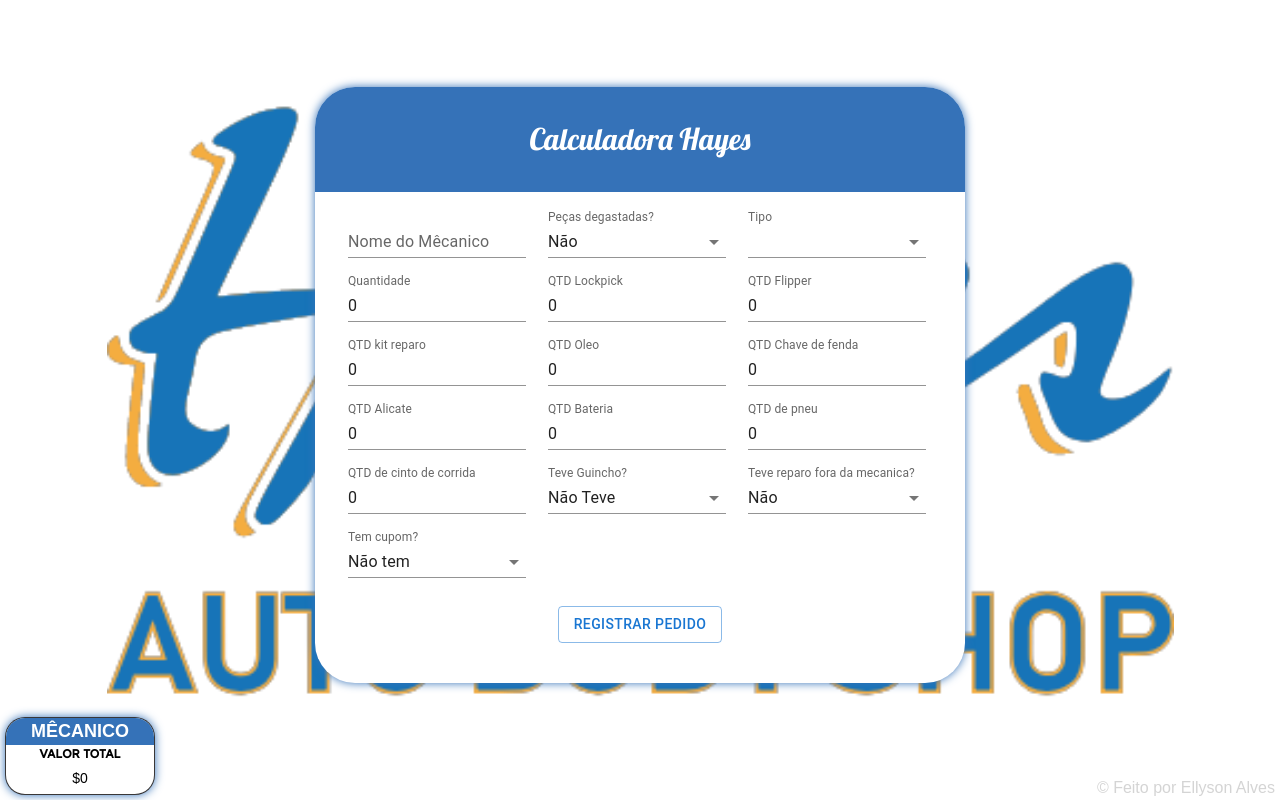
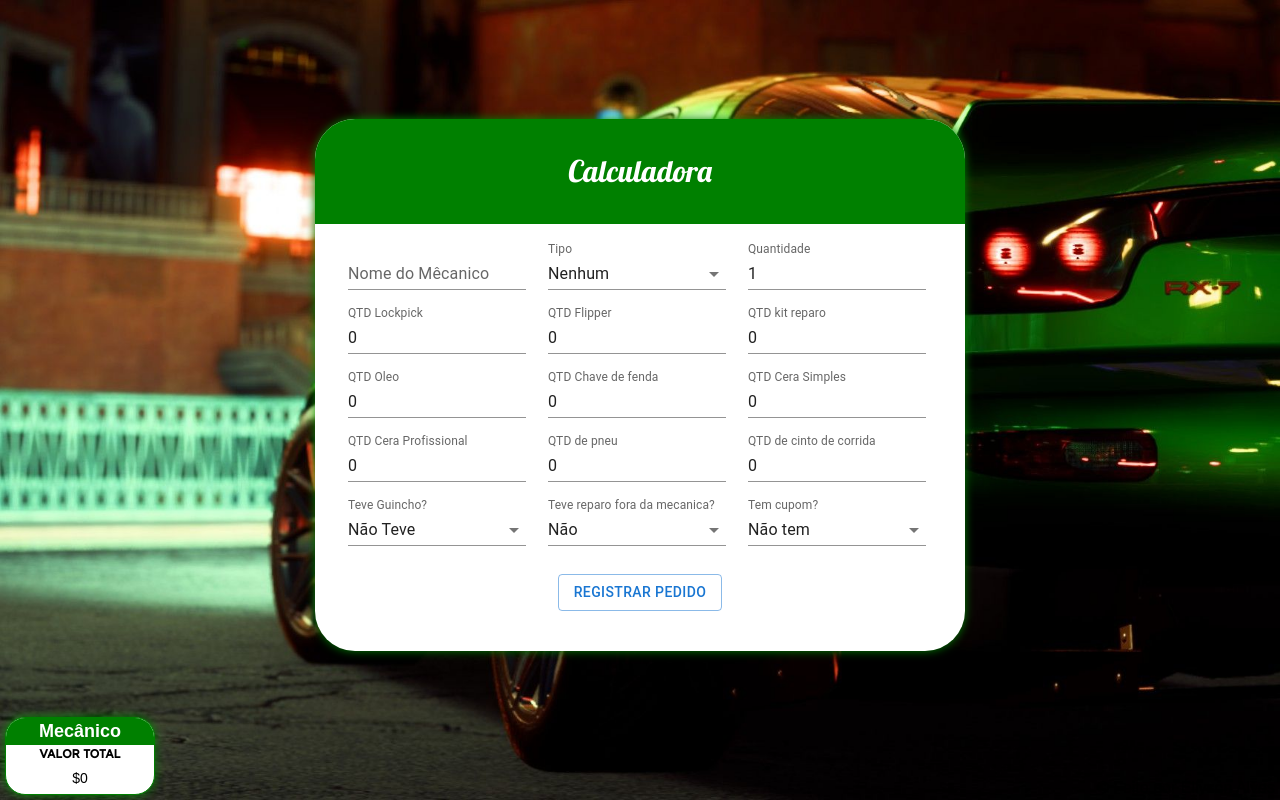
Before and after one commit to yunorp/hayes-v3, a Next.js app: page / in a window 1280 px wide. Built offline with nearby package versions, Linux system fonts and the light colour scheme.

Commit message:
feat: change UI

```diff
--- a/src/pages/api/route.ts
+++ b/src/pages/api/route.ts
@@ -6,7 +6,6 @@ type SheetForm = {
   custumizador: string;
   tipo: number;
   quantidade: number;
-  desgastado: number;
   QTDlockpick: number;
   QTDflipper: number;
   QTDkm: number;
@@ -21,6 +20,7 @@ type SheetForm = {
   valorEmpresa: number;
   valorMaoDeObra: number;
   result: number;
+  role: string;
 };
 
 export default async function handler(req: NextApiRequest, res: NextApiResponse) {
@@ -63,9 +63,8 @@ export default async function handler(req: NextApiRequest, res: NextApiResponse)
           values: [
             [
               body.custumizador,
-              `=IFS(${body.tipo}=0;"Nenhuma";${body.tipo}=1700;"S";${body.tipo}=3200;"S";${body.tipo}=1500;"A";${body.tipo}=2700;"A";${body.tipo}=1300;"B";${body.tipo}=2300;"B";${body.tipo}=1100;"C";${body.tipo}=1700;"C";${body.tipo}=901;"D";${body.tipo}=1501;"D";${body.tipo}=900;"M";${body.tipo}=1500;"M")`,
+              `=IFS(${body.tipo}=0;"Nenhuma";${body.tipo}=700;"S";${body.tipo}=3200;"S";${body.tipo}=600;"A";${body.tipo}=2700;"A";${body.tipo}=500;"B";${body.tipo}=2300;"B";${body.tipo}=400;"C";${body.tipo}=1700;"C";${body.tipo}=250;"D";${body.tipo}=1501;"D";${body.tipo}=650;"M";${body.tipo}=1500;"M")`,
               body.quantidade,
-              `=IFS(${body.desgastado} = 0;"Sim"; ${body.desgastado} = 1;"Não")`,
               body.QTDlockpick,
               body.QTDflipper,
               `=IFS(${body.QTDkm} = 0;"Não Teve"; ${body.QTDkm} = 500;"Sul"; ${body.QTDkm} = 700;"Sandy Shores"; ${body.QTDkm} = 1000;"Paleto")`,
@@ -79,6 +78,7 @@ export default async function handler(req: NextApiRequest, res: NextApiResponse)
               body.QTDcinto,
               body.result,
               body.valorMaoDeObra,
+              body.role,
             ],
           ],
         },
--- a/src/pages/index.module.css
+++ b/src/pages/index.module.css
@@ -12,7 +12,7 @@
 }
 
 .main{
-    --primary: #3572b8;
+    --primary: green;
     width: 100%;
     height: 100vh;
     display: flex;
@@ -35,7 +35,7 @@
     align-items:center;
     background-color: white;
     border-radius: 40px;
-    box-shadow: 0px 0px 10px 0px var(--primary);
+    box-shadow: 0px 0px 10px 0px green;
     margin-bottom: 30px;
   }
   .main .box2{
@@ -80,11 +80,11 @@
   .boxTotal{
     width: 150px;
     height: auto;
-    border: 1px solid rgba(37, 35, 35, 0.904);
+    border: 1px solid green;
     border-radius: 20px;
     text-align: center;
     background-color: white;
-    box-shadow: 0px 0px 10px 0px var(--primary);
+    box-shadow: 0px 0px 10px 0px green;
   }
   .boxTotal h1{
     color:white;
@@ -129,7 +129,7 @@
     padding-right: 5px;
   }
   .assinatura p{
-    color: rgba(128, 128, 128, 0.336);
+    color: rgba(0, 0, 0, 0.699);
   }
   @media (max-width: 1000px){
 
--- a/src/pages/index.tsx
+++ b/src/pages/index.tsx
@@ -23,7 +23,7 @@ export default function Home() {
 
 
 
-  const [value1, setValue1] = React.useState<number>(0);
+  const [value1, setValue1] = React.useState<number>(1);
   const [value2, setValue2] = React.useState<number>(0);
   const [QTDlockpick, setQTDlockpick] = React.useState<number>(0);
   const [QTDflipper, setQTDflipper] = React.useState<number>(0);
@@ -35,8 +35,8 @@ export default function Home() {
   const [QTDbateria, setQTDbateria] = React.useState<number>(0);
   const [ReparoFora, setReparoFora] = React.useState<number>(0);
   const [QTDkm, setQTDkm] = React.useState<number>(0);
+  const [QTDcinto, setQTDcinto] = React.useState<number>(0);
   const [QTDdesconto, setQTDdesconto] = React.useState<number>(1);
-  const [QTDcinto, setQTDcinto] = React.useState<number>(0);
   const [desgastado, setDesgastado] = React.useState<number>(1);
   React.useEffect(() => {
     setPeçaD(calculatePeçaD(desgastado));
@@ -80,7 +80,7 @@ export default function Home() {
 
   // Movendo os cálculos para dentro da função updateValores
   const result1 = value1 * value2;
-  const result2 = QTDlockpick * 600 + QTDflipper * 1500 + QTDkit * 1000 + QTDkm  + QTDbateria * 500 + QTDalicate * 500 + QTDoleo * 1000 + QTDchave * 2000 + ReparoFora * 500 + QTDpneu * 500 + QTDcinto * 5000;
+  const result2 = QTDlockpick * 600 + QTDflipper * 1500 + QTDkit * 1000 + QTDkm  + QTDbateria * 3500 + QTDalicate * 1800 + QTDoleo * 1000 + QTDchave * 2000 + ReparoFora * 500 + QTDpneu * 500 + QTDcinto * 5000;
   const result = result1 + result2;
   const valorAprendiz = result * 0.45;
   const valorMaquinaAprendiz = result - valorAprendiz;
@@ -118,12 +118,13 @@ export default function Home() {
     QTDbateria: 0,
     QTDpneu: 0,
     ReparoFora: 0,
+    QTDdesconto: 1,
     QTDkm: 0,
-    QTDdesconto: 1,
     QTDcinto: 0,
     valorEmpresa: 0,
     valorMaoDeObra: 0,
     result: 0,
+    role: 'Mecanico',
   });
 
   console.log({formData})
@@ -183,7 +184,6 @@ export default function Home() {
     setQTDbateria(Number(e.target.value));
   };
 
-
   const handleQTDcintoChange = (e: React.ChangeEvent<HTMLInputElement>) => {
     setQTDcinto(Number(e.target.value));
   };
@@ -193,14 +193,13 @@ export default function Home() {
   };
 
 
-
   const handleQTDkmChange = (e: SelectChangeEvent) => {
     setQTDkm(Number(e.target.value));
   };
 
   const updateValores = (tipo: number, quantidade: number) => {
     const result1 = value1 * formData.tipo;
-    const result2 = QTDlockpick * 600 + QTDflipper * 1500 + QTDkit * 1000 + QTDkm  + QTDbateria * 500 + QTDalicate * 500 + QTDoleo * 1000 + QTDchave * 2000 + ReparoFora * 500 + QTDpneu * 500 + QTDcinto * 5000;
+    const result2 = QTDlockpick * 600 + QTDflipper * 1500 + QTDkit * 1000 + QTDkm  + QTDbateria * 3500 + QTDalicate * 1800 + QTDoleo * 1000 + QTDchave * 2000 + ReparoFora * 500 + QTDpneu * 500 + QTDcinto * 5000;
     const result = result1 + result2;
     const valorMaoDeObra = result * 0.45;
     // valor com desconto aplicado
@@ -219,7 +218,7 @@ export default function Home() {
     e.preventDefault();
 
   const result3 = formData.quantidade * formData.tipo;
-  const result4 = formData.QTDlockpick * 600 + formData.QTDflipper * 1500 + formData.QTDkit * 1000 + formData.QTDkm + formData.QTDbateria * 500 + formData.QTDalicate * 500 + formData.QTDoleo * 1000 + formData.QTDchave * 2000 + formData.ReparoFora * 500 + formData.QTDpneu * 500 + formData.QTDcinto * 5000;
+  const result4 = formData.QTDlockpick * 600 + formData.QTDflipper * 1500 + formData.QTDkit * 1000 + formData.QTDkm + formData.QTDbateria * 3500 + formData.QTDalicate * 1800 + formData.QTDoleo * 1000 + formData.QTDchave * 2000 + formData.ReparoFora * 500 + formData.QTDpneu * 500 + formData.QTDcinto * 5000;
   const resultTotal = result3 + result4;
   const valorMaoDeObraAprendiz = resultTotal * 0.45;
   // valor com desconto aplicado
@@ -244,6 +243,8 @@ export default function Home() {
   formData.result = resultTotal;
   formData.valorMaoDeObra = valorMaoDeObraAprendiz;
   formData.valorEmpresa = resultTotal - valorMaoDeObraAprendiz;
+  formData.role = "Mecanico";
+
 
 
     // Remova as linhas que definem formData.result, formData.tipo e formData.quantidade aqui.
@@ -300,7 +301,7 @@ export default function Home() {
 
 
   const result3 = formData.quantidade * formData.tipo;
-  const result4 = formData.QTDlockpick * 600 + formData.QTDflipper * 1500 + formData.QTDkit * 1000 + formData.QTDkm + formData.QTDbateria * 500 + formData.QTDalicate * 500 + formData.QTDoleo * 1000 + formData.QTDchave * 2000 + formData.ReparoFora * 500 + formData.QTDpneu * 500 + formData.QTDcinto * 5000;
+  const result4 = formData.QTDlockpick * 600 + formData.QTDflipper * 1500 + formData.QTDkit * 1000 + formData.QTDkm + formData.QTDbateria * 3500 + formData.QTDalicate * 1800 + formData.QTDoleo * 1000 + formData.QTDchave * 2000 + formData.ReparoFora * 500 + formData.QTDpneu * 500 + formData.QTDcinto * 5000;
   const resultTotal = result3 + result4;
   const valorMaoDeObraAprendiz = resultTotal * 0.45;
   // valor com desconto aplicado
@@ -325,6 +326,7 @@ export default function Home() {
   formData.result = resultTotal;
   formData.valorMaoDeObra = valorMaoDeObraAprendiz;
   formData.valorEmpresa = resultTotal - valorMaoDeObraAprendiz;
+  formData.role = "Mecanico";
 
       // button loading submit
 
@@ -372,13 +374,13 @@ export default function Home() {
 
       <main className={styles.main}>
       <Head>
-        <title>Calculadora Hayes</title>
+        <title>Calculadora</title>
         <link rel="icon" href="/hayes.webp" />
       </Head>
         <div className={styles.containerBox}>
           <div className={styles.box1}>
             <div className={styles.boxTitulo}>
-              <h1>Calculadora Hayes  </h1>
+              <h1>Calculadora</h1>
             </div>
             <div className={styles.boxInputs1}>
               <form className={styles.box2} onSubmit={handleSubmit}>
@@ -393,21 +395,7 @@ export default function Home() {
                           variant="standard"
                         />
                 </FormControl>
-                <FormControl variant='standard' sx={{ m: 1, width: '20ch' }}>
-                  <InputLabel id="demo-simple-select-label">Peças degastadas?</InputLabel>
-                  <Select
-                    type='number'
-                    labelId="demo-simple-select-label"
-                    id="demo-simple-select"
-                    onChange={handleDesgastadoChange}
-                    value={String(desgastado)}
-                    name="desgastado"
-                    label="Peças desgastadas"
-                  >
-                    <MenuItem value={0}>Sim</MenuItem>
-                    <MenuItem value={1}>Não</MenuItem>
-                  </Select>
-                </FormControl>
+
                 <FormControl variant='standard' sx={{ m: 1, width: '20ch' }}>
                   <InputLabel id="demo-simple-select-label">Tipo</InputLabel>
                   <Select
@@ -419,14 +407,15 @@ export default function Home() {
                     name="tipo"
                     label="Age"
                   >
+                    <MenuItem value={0}>Nenhum</MenuItem>
                     <strong> CARRO </strong>
-                    <MenuItem value={desgastado === 1 ? 901 : 1501}>D</MenuItem>
-                    <MenuItem value={desgastado === 1 ? 1100 : 1700}>C</MenuItem>
-                    <MenuItem value={desgastado === 1 ? 1300 : 2300}>B</MenuItem>
-                    <MenuItem value={desgastado === 1 ? 1500 : 2700}>A</MenuItem>
-                    <MenuItem value={desgastado === 1 ? 1700 : 3200}>S</MenuItem>
+                    <MenuItem value={desgastado === 1 ? 250 : 1500}>D</MenuItem>
+                    <MenuItem value={desgastado === 1 ? 400 : 1700}>C</MenuItem>
+                    <MenuItem value={desgastado === 1 ? 500 : 2300}>B</MenuItem>
+                    <MenuItem value={desgastado === 1 ? 600 : 2700}>A</MenuItem>
+                    <MenuItem value={desgastado === 1 ? 700 : 3200}>S</MenuItem>
                     <strong> MOTO </strong>
-                    <MenuItem value={desgastado === 1 ? 900 : 1500}>M</MenuItem>
+                    <MenuItem value={desgastado === 1 ? 650 : 1600}>M</MenuItem>
                   </Select>
                 </FormControl>
                 <FormControl sx={{ m: 1, width: '20ch' }}>
@@ -435,6 +424,7 @@ export default function Home() {
                       onChange={handleNumero1Change}
                       id="filled-number"
                       label="Quantidade"
+
                       name='quantidade'
                       type="number"
                       InputLabelProps={{
@@ -523,7 +513,7 @@ export default function Home() {
                     value={QTDalicate}
                     onChange={handleQTDalicateChange}
                     id="filled-number"
-                    label="QTD Alicate"
+                    label="QTD Cera Simples"
                     name="QTDalicate"
                     type="number"
                     InputLabelProps={{
@@ -538,7 +528,7 @@ export default function Home() {
                     value={QTDbateria}
                     onChange={handleQTDbateriaChange}
                     id="filled-number"
-                    label="QTD Bateria"
+                    label="QTD Cera Profissional"
                     name="QTDbateria"
                     type="number"
                     InputLabelProps={{
@@ -676,7 +666,7 @@ export default function Home() {
           <section className={styles.sectionTotal}>
               <div className={styles.boxTotal}>
                 <div>
-                  <h1>MÊCANICO</h1>
+                  <h1>Mecânico</h1>
                   <h2>VALOR TOTAL</h2>
                 </div>
                 <div>
@@ -697,7 +687,7 @@ export default function Home() {
           </section>
         </div>
         <footer className={styles.assinatura}>
-          <p>© Feito por Ellyson Alves</p>
+          <p>© Feito por <a target='_blank' href="https://ellysonalves.github.io/Meu-Portfolio/">Éllyson Alves</a></p>
         </footer>
       </main>
   )
--- a/src/styles/globals.css
+++ b/src/styles/globals.css
@@ -23,10 +23,10 @@ body > div{
 }
 body {
   color: rgb(var(--foreground-rgb));
-  background: url(../../public/hayes-bg.png) white;
-  background-size: contain;
+  background: url(../../public/wallpaperflare.com_wallpaper\ \(4\).jpg);
+  background-size: cover;
   background-repeat: no-repeat;
-  background-position: top;
+  background-position: left;
 
 
   display: flex;
```
Also changed, not shown: public/wallpaperflare.com_wallpaper (4).jpg (added).
